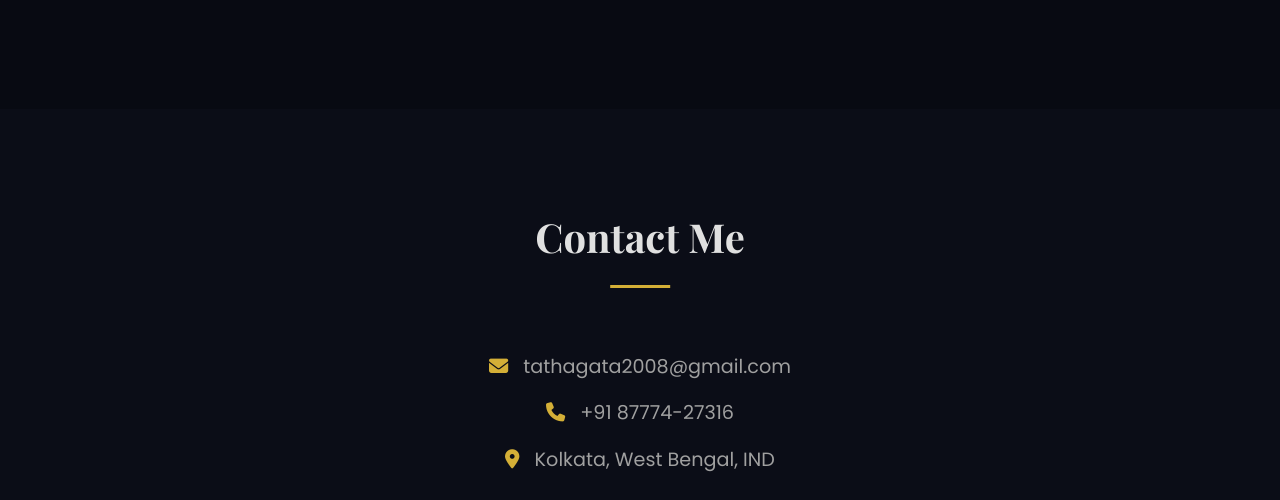
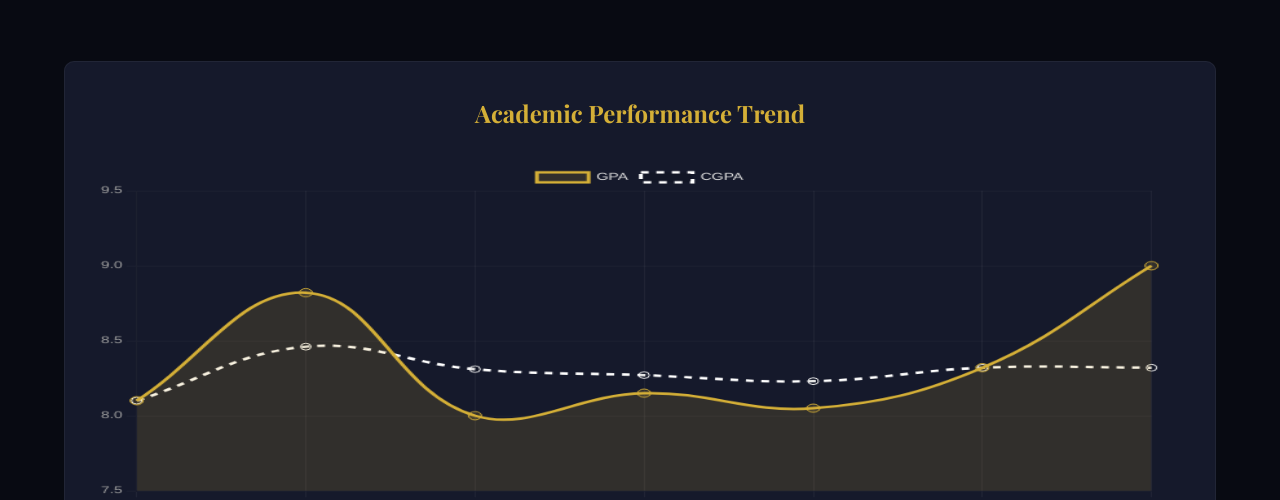
Before and after one commit to Tathagata-030915/Tathagata-Portfolio, a plain HTML site: page index.html in a window 1280 px wide. Shown: the part 3745-4245 px from the top of the page. Drawn offline with nearby package versions, Linux system fonts and the light colour scheme.

Commit message:
Made changes to add gpa and cgpa line graphs

```diff
--- a/index.html
+++ b/index.html
@@ -207,6 +207,10 @@
           </div>
         </div>
       </div>
+      <div class="gpa-chart-container fade-up">
+        <h3 class="chart-title">Academic Performance Trend</h3>
+        <canvas id="gpaCgpaChart"></canvas>
+      </div>
     </section>
 
     <section id="contact" class="section">
@@ -235,6 +239,7 @@
       </div>
     </section>
 
+    <script src="https://cdn.jsdelivr.net/npm/chart.js"></script>
     <script src="script.js"></script>
   </body>
 </html>
--- a/script.js
+++ b/script.js
@@ -40,4 +40,58 @@ document.addEventListener('DOMContentLoaded', () => {
             console.log("Menu clicked");
         });
     }
+
+    // GPA & CGPA Line Chart
+    const ctx = document.getElementById('gpaCgpaChart');
+
+    if (ctx && typeof Chart !== 'undefined') {
+        new Chart(ctx, {
+            type: 'line',
+            data: {
+                labels: ['Sem I', 'Sem II', 'Sem III', 'Sem IV', 'Sem V', 'Sem VI', 'Sem VII'],
+                datasets: [
+                    {
+                        label: 'GPA',
+                        data: [8.10, 8.82, 8.00, 8.15, 8.05, 8.32, 9.00],
+                        borderColor: '#d4af37',
+                        backgroundColor: 'rgba(212, 175, 55, 0.15)',
+                        tension: 0.4,
+                        fill: true,
+                        pointRadius: 5
+                    },
+                    {
+                        label: 'CGPA',
+                        data: [8.10, 8.46, 8.31, 8.27, 8.23, 8.32, 8.32],
+                        borderColor: '#ffffff',
+                        borderDash: [6, 6],
+                        tension: 0.4,
+                        pointRadius: 4
+                    }
+                ]
+            },
+            options: {
+                responsive: true,
+                plugins: {
+                    legend: {
+                        labels: {
+                            color: '#e0e0e0'
+                        }
+                    }
+                },
+                scales: {
+                    x: {
+                        ticks: { color: '#a0a0a0' },
+                        grid: { color: 'rgba(255,255,255,0.05)' }
+                    },
+                    y: {
+                        min: 7.5,
+                        max: 9.5,
+                        ticks: { color: '#a0a0a0' },
+                        grid: { color: 'rgba(255,255,255,0.05)' }
+                    }
+                }
+            }
+        });
+    }
+
 });
--- a/style.css
+++ b/style.css
@@ -216,6 +216,27 @@ h1, h2, h3 { font-family: var(--font-heading); color: var(--text-primary); }
 .edu-item p { color: var(--text-secondary); }
 .edu-item .grade { color: var(--accent); font-weight: 600; }
 
+/* --- GPA / CGPA Chart --- */
+.gpa-chart-container {
+    margin-top: 4rem;
+    background: var(--card-bg);
+    padding: 2rem;
+    border-radius: 10px;
+    border: 1px solid rgba(255,255,255,0.05);
+}
+
+.chart-title {
+    text-align: center;
+    margin-bottom: 2rem;
+    font-size: 1.5rem;
+    color: var(--accent);
+}
+
+#gpaCgpaChart {
+    width: 100% !important;
+    height: 350px !important;
+}
+
 /* --- Contact & Footer --- */
 .contact-wrapper { text-align: center; margin-bottom: 4rem; }
 .contact-info p { font-size: 1.2rem; margin-bottom: 1rem; color: var(--text-secondary); }
```
